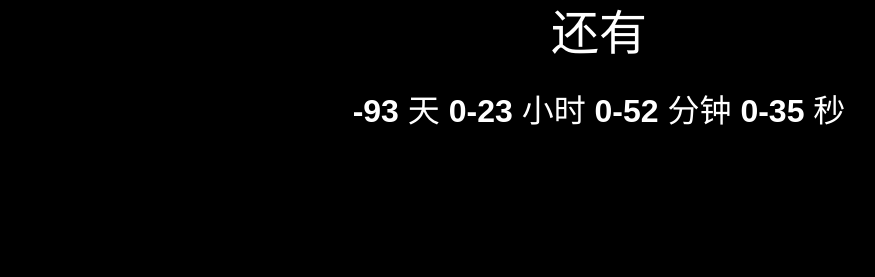
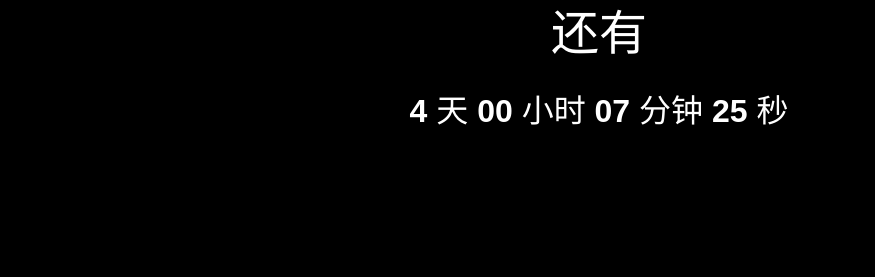
Before and after one commit to Jolanyu/delia, a plain HTML site: page index.html in a window 1280 px wide. Shown: the part 741-1018 px from the top of the page, without its empty margins (41-916 px from the left). Drawn offline with Linux system fonts and the light colour scheme.

Commit message:
Update index.html

```diff
--- a/index.html
+++ b/index.html
@@ -234,7 +234,7 @@
     </div>
     <script>
         function timer() {
-            var start = new Date('2020/12/25 10:00');
+            var start = new Date('2021/4/2 10:00');
             var t = start - new Date();
             var h = ~~(t / 1000 / 60 / 60 % 24);
             if (h < 10) {
```
